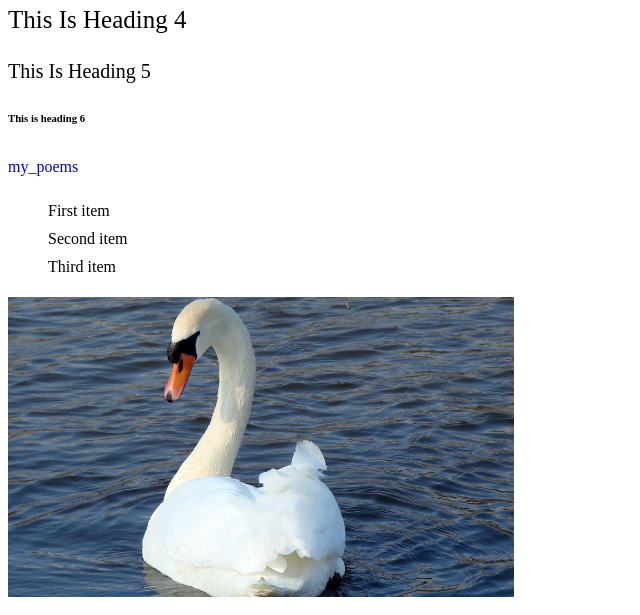
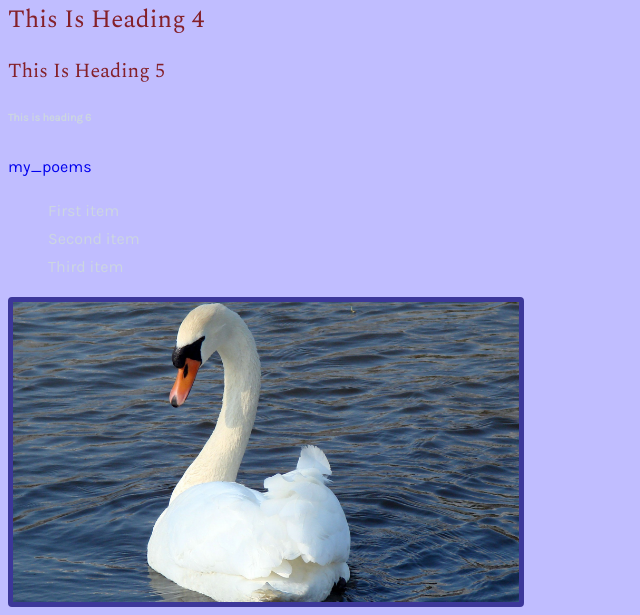
Before and after one commit to SoundaryaKoutharapu/Default-Starter, a plain HTML site: page index.html in a window 1280 px wide. Shown: the part 656-1271 px from the top of the page, without its empty margins (0-640 px from the left). Drawn offline with nearby package versions, Linux system fonts and the light colour scheme.

Commit message:
modified root

```diff
--- a/main.css
+++ b/main.css
@@ -23,7 +23,7 @@ html {
 
 /*  This is the root element where we can apply all changes at one place */
 
-.root
+:root
 {
   /* colors */
   /* shadowlord - color shade generator */
@@ -62,7 +62,7 @@ html {
   --smallText: 0.7em;
 
 /*  Rest of the var */
---backgroundColor: var(--primary-700);
+--backgroundColor: var(--primary-200);
 --textColor:var(--grey-300);
 --borderRadius:0.25rem;
 --letterSpacing: 1px;
```
